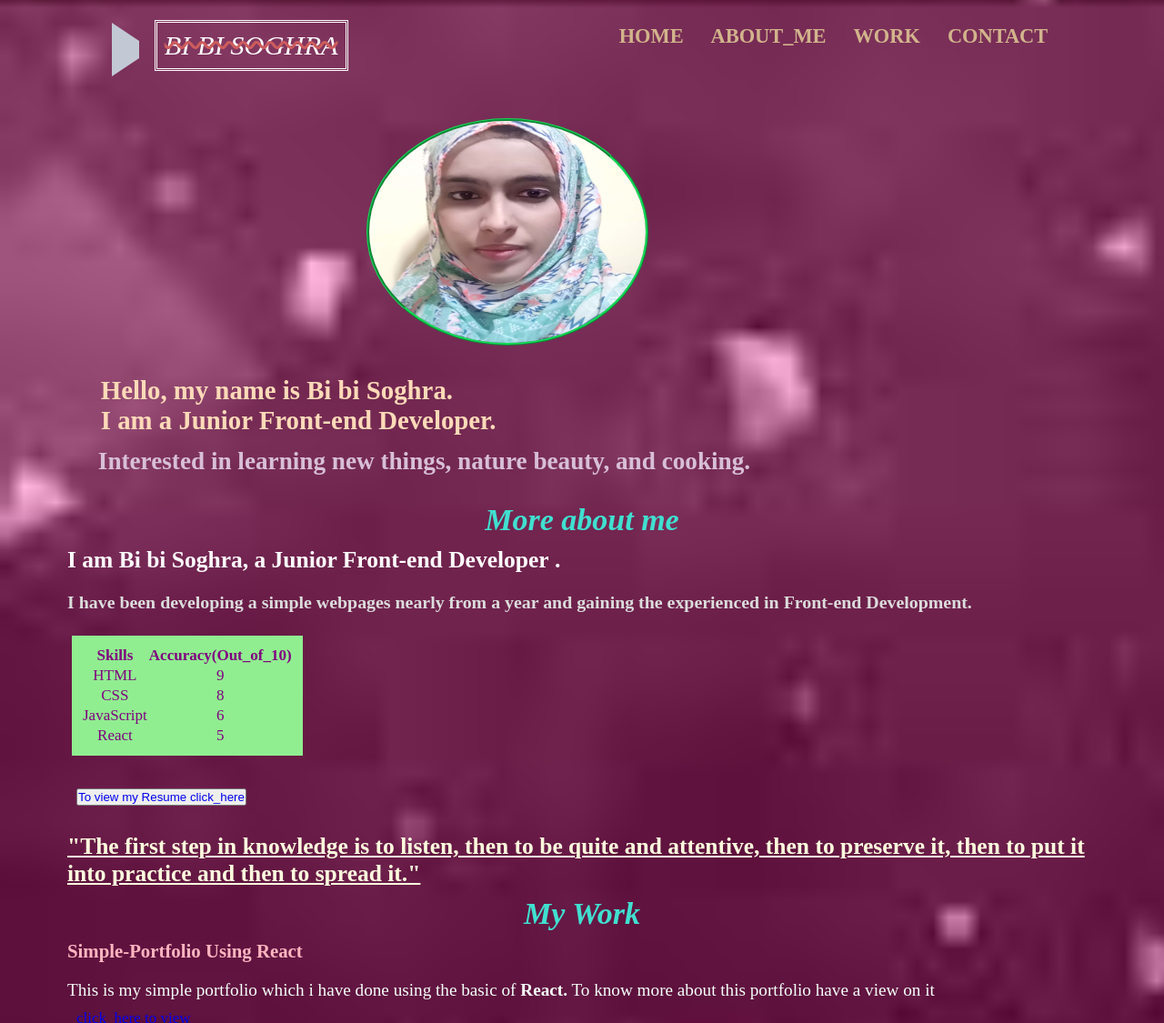
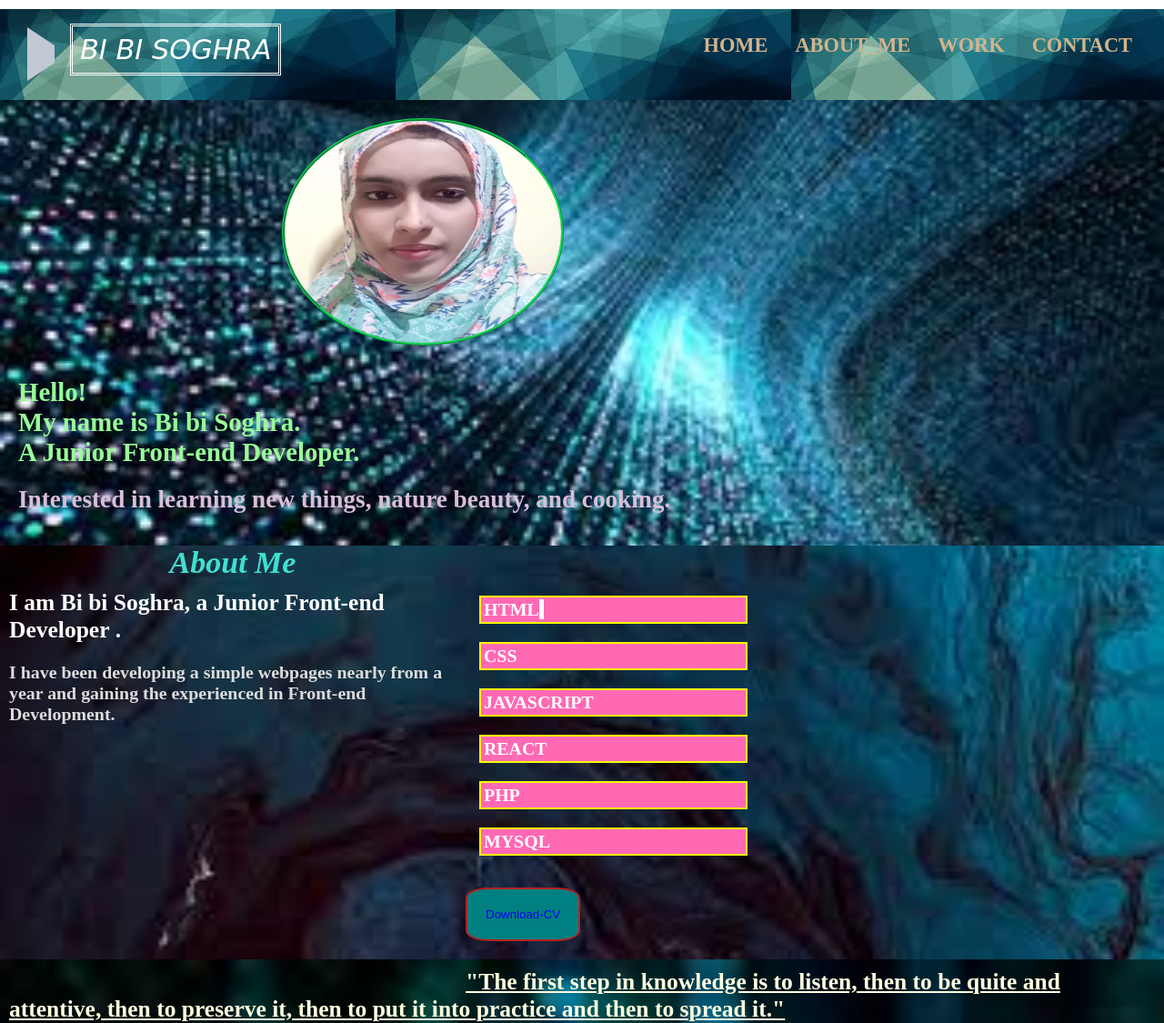
Before and after one commit to Sughra-cse/sughra-cse, a plain HTML site: page index.html in a window 1280 px wide. Shown: the top 1125 px of the page at 91% size. Drawn offline with Linux system fonts and the light colour scheme.

Commit message:
changing the style

```diff
--- a/css/index.css
+++ b/css/index.css
@@ -7,6 +7,7 @@
 }
 footer{
     padding: 10px;
+    /* margin-top: 19px; */
     vertical-align: bottom;
     background-image: url('/Images/Bg_portfolio.jpg');
  }
@@ -22,15 +23,22 @@ footer a:hover{
     color:tomato;
 }
 body{
-    background-image: url('/Images/Bg_portfolio.jpg');
-    background-size:cover;
+    /* background-image: url('/Images/downloadpoi.jpg'); */
+    /* background-size:cover; */
     font-size: 17px;
-    width:90%;
+    /* width:98%; */
     margin: 0 auto;
 }
+.container{
+        background-image: url('/Images/images\ \(8\).jpg');
+        background-size:cover;
+        width:100%;
+}
 .container1 {
-    line-height: 90px;
+    background-image: url('/Images/images\ \(5).jpg');
+    line-height: 80px;
     padding: 10px;
+    margin-top: 10px;
 }
 .container1 nav{
 display: inline;
@@ -49,7 +57,8 @@ padding: 20px;
     font-style: italic;
     color: white;
     font-size: 1.3rem;
-   text-decoration-line: line-through;
+    font-family: cursive;
+   /* text-decoration-line: line-through; */
    text-decoration-color: indianred;
    text-decoration-style: wavy;
    outline-style: double;
@@ -93,9 +102,6 @@ padding: 20px;
     cursor: pointer;
 }
 @media(max-width:950px){
-    /* label.logo{
-        padding-left: 20px;
-    } */
      ul{
         position: fixed;
         width:60%;
@@ -112,7 +118,6 @@ padding: 20px;
 }
 .container2 {
 padding: 10px;
-/* margin: 10px; */
 }
 .container2 img{
     margin: 10px;
@@ -124,7 +129,7 @@ padding: 10px;
 .container2 h2{
     font-size: 1.3rem;
     padding: 10px;
-    color: peachpuff;
+    color:palegreen;
     text-orientation: sideways-right;
     text-rendering: optimizeSpeed;
 }
@@ -143,19 +148,16 @@ padding: 10px;
 .container1 nav ul{
     height:20vh;
     width:40%;
-    /* left:-100%; */
     right: -100%;
     margin-left: 0px;
 }
     .container2 h2{
         font-size: 1.7rem;
-        padding: 10px;
         word-spacing: 1.pc;
         margin-top: 10px;
     }
     .container2 h5{
         font-size: 1.8rem;
-        padding: 10px;
         word-spacing: 1.pc;
         margin-bottom: 15px;
     }
@@ -186,7 +188,6 @@ padding: 10px;
     display: none;
 }
 .container{
-    width:95%;
     margin: 0 auto;
 }
 .container1 nav{
@@ -210,18 +211,28 @@ float: left;
 }
 .container2 h2{
     font-size: 1.8rem;
-    padding: 8px;
+    /* padding: 8px; */
 }
 .container2 h5{
     font-size: 1.7rem;
-    padding: 5px;
+    /* padding: 5px; */
 }
 }
 /* aout */
+.box{
+    background-image: url('/Images/images\ \(4\).jpg');
+    background-size: cover;
+}
+.box1 {
+    float: left;
+    width:40%;
+    height: 60vh;
+}
 .box1 h1{
     color:turquoise;
     text-align: center;
     font-style: italic;
+    text-transform: capitalize;
 }
 .box1 h2{
     padding: 10px;
@@ -233,19 +244,57 @@ float: left;
 }
 .box2{
     padding: 15px;
+    float: right;
+    width:60%;
+    margin-top: 40px;
 }
-.box2 table  {
+.box2 h3{
+    border: 2px solid yellow;
+    padding: 2px 19px 2px 3px;
+    width:70%;
+    color:white;
+    text-transform: uppercase;
+    background-color: hotpink;
+    background-size: initial;
+}
+.box2 h3 span{
+    background-color:white;
+}
+/* .box2 table  {
     align-items: center;
     background-color: lightgreen;
     color: purple;
     padding: 10px;
     text-align: center;
 
-}
+} */
 .box3{
     padding: 20px;
+    /* float:right; */
+}
+.box3 button {
+    padding: 20px;
+    border-radius: 20%;
+    border:2px solid firebrick;
+    cursor: pointer;
+    color:white;
+    background-color: teal;
+}
+.box3 button:hover{
+    color:green;
+    background-attachment:scroll ;
+    background-color: indigo;
+}
+@media (min-width:800px){
+    .box2 h3{
+        width:40%;
+    }
 }
 /* work */
+.parent{
+    background-image: url('/Images/downloadpoi.jpg');
+    background-size: cover;
+}
 .parent h1{
     color:turquoise;
     text-align: center;
@@ -300,23 +349,32 @@ height: 180px;
     .parent p{
         font-size: 1.2rem;
     }
+}
 /* Contact */
+.Cparent{
+    background-image: url('/Images/images.jpg');
+    background-size: cover;
+    padding-bottom:20px;
+}
 .Cparent h1{
     color:turquoise;
     text-align: center;
     font-style: italic;
     padding: 10px;
+    text-transform: capitalize;
 }
 .Cparent h2{
     color: white;
     padding: 20px;
+    /* float: left; */
 }
 .Cparent a{
     padding: 12px;
     cursor: pointer;
     color:purple;
     background-color: white;
-    border-radius: 50%;
+    border-radius:30%;
+    /* float: left; */
 }
 .Cparent a:hover{
     background-color:palegreen;
--- a/index.html
+++ b/index.html
@@ -29,20 +29,26 @@
     </div>
            <div class=" container2">
             <img src="Images/Profile.jpg" min-width="200px"  min-height="150px" alt="image"><br>
-    <h2>Hello, my name is <strong>Bi bi Soghra.</strong><br>
-           I am a Junior Front-end Developer.</h2>
+    <h2>Hello!<br> My name is <strong>Bi bi Soghra.</strong><br>
+          A Junior Front-end Developer.</h2>
 
     <h5> Interested in learning new things, nature beauty, and cooking.</h5>
 </div>
 </div>
 <div class="box" id="About_me" >
 <div class="box1">
-    <h1>More about me</h1>
+    <h1>about me</h1>
     <h2>I am Bi bi Soghra, a Junior Front-end Developer&nbsp;.</h2>
     <h3>I have been developing a simple webpages nearly from a year and
     gaining the experienced in Front-end Development.</h3> </div>
 <div class="box2">
-       <table>
+    <p><h3>html<span>&nbsp;</span></h3></p><br>
+    <h3>css</h3><br>
+    <h3>JavaScript</h3><br>
+    <h3>react</h3><br>
+    <h3>php</h3><br>
+    <h3>mysql</h3><br>
+       <!-- <table>
 <tr>
     <th>Skills</th>
     <th>Accuracy(Out_of_10)</th>
@@ -67,10 +73,10 @@
     <td>React</td>
     <td>5</td>
 </tr>
-</table>
+</table> -->
 </div>
 <div class="box3">
-<button><a href="CV - Soghra.pdf">To view my Resume click_here</a></button>
+<button><a href="CV - Soghra.pdf">Download-CV</a></button>
 </div>
 </div>
 <div class="parent" id="Work">
```
Also changed, not shown: Images/downloadpoi.jpg (added), Images/images (11).jpg (added), Images/images (2).jpg (added), Images/images (3).jpg (added), Images/images (4).jpg (added), Images/images (5).jpg (added), Images/images (6).jpg (added), Images/images (7).jpg (added), Images/images (8).jpg (added), Images/images (9).jpg (added), Images/images.jpg (added).
